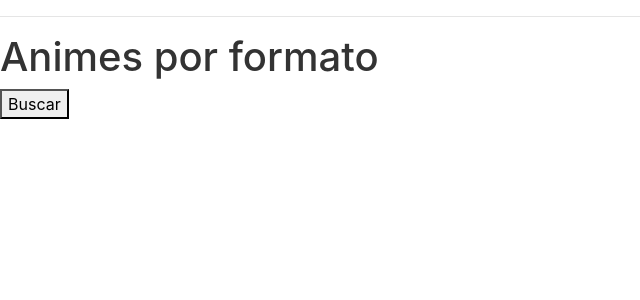
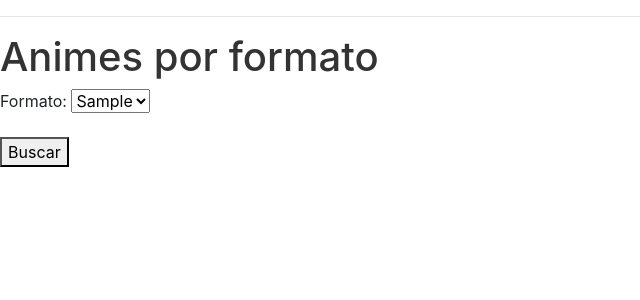
Before and after one commit to AII-US/Practica-3, a Django app: page /anime_por_formato/ in a window 1280 px wide. Shown: the part 136-436 px from the top of the page, without its empty margins (0-640 px from the left). Run offline with Django 4.2, Linux system fonts and the light colour scheme; tables that the repository leaves empty hold one stand-in row (values such as "Sample post"); some libraries are stand-ins or nearby versions.

Commit message:
animes por formato

```diff
--- a/principal/forms.py
+++ b/principal/forms.py
@@ -16,8 +16,8 @@ Muestre un formulario con un una spinbox con
 la lista de formatos que hay en la BD. Cuando se seleccione un formato muestra el total
 de animes de ese formato con más de 5 episodios ordenados por número de episodios'''
 class SpinboxListaFormatoForm(forms.Form):
-    lista_formatos = Anime.objects.values_list('formato', flat=True).distinct()
-    listaFormatos = forms.ChoiceField(label="Formato", widget=forms.Select, choices=lista_formatos, required=True)
+    formatos = set(Anime.objects.values_list('formato', 'formato').distinct())
+    listaFormatos = forms.ChoiceField(label="Formato", widget=forms.Select, choices=formatos, required=True)
 
 class SpinboxIdUsuarioForm(forms.Form):
     idUsuario = forms.ChoiceField(label="Id de Usuario", widget=forms.NumberInput, required=True)
--- a/principal/templates/anime_por_formato.html
+++ b/principal/templates/anime_por_formato.html
@@ -8,4 +8,12 @@
         {{ form.as_p }}
         <button type="submit">Buscar</button>
     </form>
+    {% if animes %}
+        <h3>Resultados de la búsqueda:</h3>
+        <ul>
+            {% for anime in animes %}
+                <li>{{ anime.titulo }} - {{ anime.generos }} - {{ anime.episodios }} episodios</li>
+            {% endfor %}
+        </ul>
+    {% endif %}
 {% endblock %}
--- a/principal/views.py
+++ b/principal/views.py
@@ -1,5 +1,7 @@
 from django.contrib.auth import authenticate, login
 from django.contrib.auth.forms import AuthenticationForm
+
+from .forms import SpinboxListaFormatoForm
 from .recommendations import sim_distance, sim_pearson, top_matches, get_recommendations, transform_prefs, calculate_similar_items, get_recommended_items
 from django.http import HttpResponseRedirect
 from django.shortcuts import render, redirect
@@ -35,7 +37,16 @@ def load_recommendations(request):
     return render(request, 'load_recommendations.html', context={'message': 'Recomendaciones cargadas correctamente.'})
 
 def anime_por_formato(request):
-    return render(request, 'anime_por_formato.html')
+    if request.method == 'POST':
+        form = SpinboxListaFormatoForm(request.POST)
+        if form.is_valid():
+            formato_seleccionado = form.cleaned_data['listaFormatos']
+            animes = Anime.objects.filter(formato=formato_seleccionado, episodios__gt=5).order_by('episodios')[:5]
+            return render(request, 'anime_por_formato.html', context={'animes': animes, 'form': form})
+    else:
+        form = SpinboxListaFormatoForm()
+
+    return render(request, 'anime_por_formato.html', context={'form': form})
 
 def anime_mas_visto(request):
     top_animes = Anime.objects.annotate(num_puntuaciones=Count('puntuacion')).order_by('-num_puntuaciones')[:3]
```
